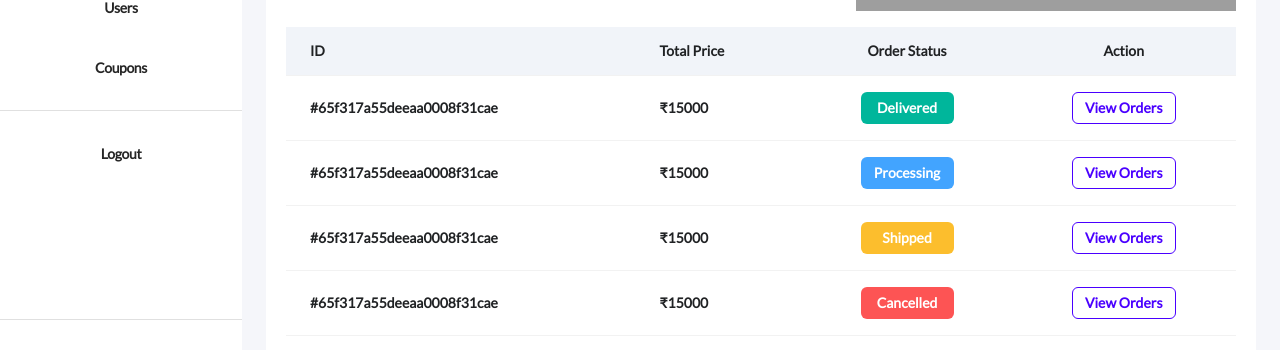
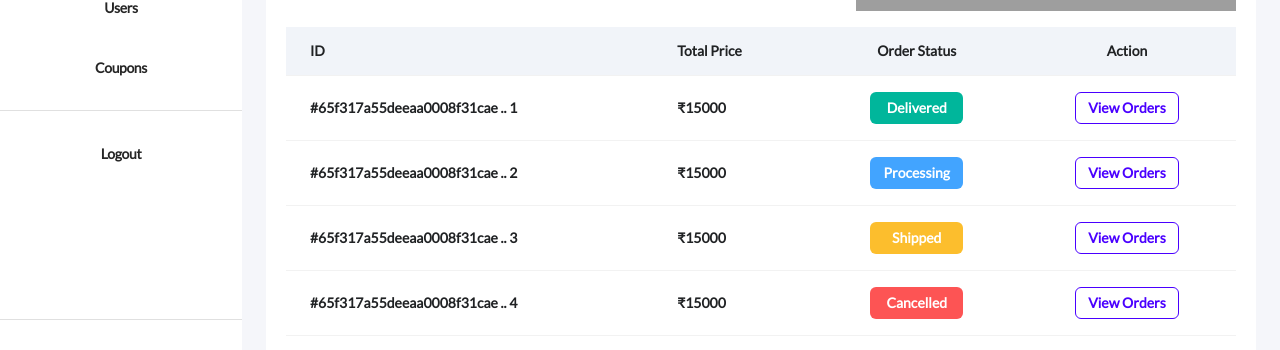
Before and after one commit to neon-lab-dev/Java-admin-panel, a React (Vite) app: page /orders in a window 1280 px wide. Shown: the part 434-784 px from the top of the page. Built offline with nearby package versions, Linux system fonts and the light colour scheme; grey boxes are pictures that could not be loaded.

Commit message:
fix-order detail modal

```diff
--- a/src/assets/mock-data.js
+++ b/src/assets/mock-data.js
@@ -1,11 +1,81 @@
 export const ORDER_DATA = [
-    { id: "#65f317a55deeaa0008f31cae", price: "15000", status: "delivered", },
-    { id: "#65f317a55deeaa0009931cae", price: "15000", status: "processing", },
-    { id: "#65f317a55deeaa0008f31cae", price: "15000", status: "shipped", },
-    { id: "#65f317a55deeaa0008f31cae", price: "15000", status: "cancelled", },
-    { id: "#65f317a55deeaa0008f31cae", price: "15000", status: "delivered", },
-    { id: "#65f317a55deeaa0008f31cae", price: "15000", status: "delivered", },
-    { id: "#65f317a55deeaa0008f31cae", price: "15000", status: "delivered", },
-    { id: "#65f317a55deeaa0008f31cae", price: "15000", status: "delivered", },
-    { id: "#65f317a55deeaa0008f31cae", price: "15000", status: "delivered", },
+    { num: 1, id: "#65f317a55deeaa0008f31cae", price: "15000", status: "delivered", },
+    { num: 2, id: "#65f317a55deeaa0009931cae", price: "15000", status: "processing", },
+    { num: 3, id: "#65f317a55deeaa0008f31cae", price: "15000", status: "shipped", },
+    { num: 4, id: "#65f317a55deeaa0008f31cae", price: "15000", status: "cancelled", },
+    { num: 5, id: "#65f317a55deeaa0008f31cae", price: "15000", status: "delivered", },
+    { num: 6, id: "#65f317a55deeaa0008f31cae", price: "15000", status: "delivered", },
+    { num: 7, id: "#65f317a55deeaa0008f31cae", price: "15000", status: "delivered", },
+    { num: 8, id: "#65f317a55deeaa0008f31cae", price: "15000", status: "delivered", },
+    { num: 9, id: "#65f317a55deeaa0008f31cae", price: "15000", status: "delivered", },
+    { num: 10, id: "#65f317a55deeaa0008f31cae", price: "15000", status: "delivered", },
+    { num: 11, id: "#65f317a55deeaa0008f31cae", price: "15000", status: "delivered", },
+    { num: 12, id: "#65f317a55deeaa0009931cae", price: "15000", status: "processing", },
+    { num: 13, id: "#65f317a55deeaa0008f31cae", price: "15000", status: "shipped", },
+    { num: 14, id: "#65f317a55deeaa0008f31cae", price: "15000", status: "cancelled", },
+    { num: 15, id: "#65f317a55deeaa0008f31cae", price: "15000", status: "delivered", },
+    { num: 16, id: "#65f317a55deeaa0008f31cae", price: "15000", status: "delivered", },
+    { num: 17, id: "#65f317a55deeaa0008f31cae", price: "15000", status: "delivered", },
+    { num: 18, id: "#65f317a55deeaa0008f31cae", price: "15000", status: "delivered", },
+    { num: 19, id: "#65f317a55deeaa0008f31cae", price: "15000", status: "delivered", },
+    { num: 20, id: "#65f317a55deeaa0008f31cae", price: "15000", status: "delivered", },
+    { num: 21, id: "#65f317a55deeaa0008f31cae", price: "15000", status: "delivered", },
+    { num: 22, id: "#65f317a55deeaa0009931cae", price: "15000", status: "processing", },
+    { num: 23, id: "#65f317a55deeaa0008f31cae", price: "15000", status: "shipped", },
+    { num: 24, id: "#65f317a55deeaa0008f31cae", price: "15000", status: "cancelled", },
+    { num: 25, id: "#65f317a55deeaa0008f31cae", price: "15000", status: "delivered", },
+    { num: 26, id: "#65f317a55deeaa0008f31cae", price: "15000", status: "delivered", },
+    { num: 27, id: "#65f317a55deeaa0008f31cae", price: "15000", status: "delivered", },
+    { num: 28, id: "#65f317a55deeaa0008f31cae", price: "15000", status: "delivered", },
+    { num: 29, id: "#65f317a55deeaa0008f31cae", price: "15000", status: "delivered", },
+    { num: 30, id: "#65f317a55deeaa0008f31cae", price: "15000", status: "delivered", },
+    { num: 31, id: "#65f317a55deeaa0008f31cae", price: "15000", status: "delivered", },
+    { num: 32, id: "#65f317a55deeaa0009931cae", price: "15000", status: "processing", },
+    { num: 33, id: "#65f317a55deeaa0008f31cae", price: "15000", status: "shipped", },
+    { num: 34, id: "#65f317a55deeaa0008f31cae", price: "15000", status: "cancelled", },
+    { num: 35, id: "#65f317a55deeaa0008f31cae", price: "15000", status: "delivered", },
+    { num: 36, id: "#65f317a55deeaa0008f31cae", price: "15000", status: "delivered", },
+    { num: 37, id: "#65f317a55deeaa0008f31cae", price: "15000", status: "delivered", },
+    { num: 38, id: "#65f317a55deeaa0008f31cae", price: "15000", status: "delivered", },
+    { num: 39, id: "#65f317a55deeaa0008f31cae", price: "15000", status: "delivered", },
+    { num: 40, id: "#65f317a55deeaa0008f31cae", price: "15000", status: "delivered", },
+    { num: 41, id: "#65f317a55deeaa0008f31cae", price: "15000", status: "delivered", },
+    { num: 42, id: "#65f317a55deeaa0009931cae", price: "15000", status: "processing", },
+    { num: 43, id: "#65f317a55deeaa0008f31cae", price: "15000", status: "shipped", },
+    { num: 44, id: "#65f317a55deeaa0008f31cae", price: "15000", status: "cancelled", },
+    { num: 45, id: "#65f317a55deeaa0008f31cae", price: "15000", status: "delivered", },
+    { num: 46, id: "#65f317a55deeaa0008f31cae", price: "15000", status: "delivered", },
+    { num: 47, id: "#65f317a55deeaa0008f31cae", price: "15000", status: "delivered", },
+    { num: 48, id: "#65f317a55deeaa0008f31cae", price: "15000", status: "delivered", },
+    { num: 49, id: "#65f317a55deeaa0008f31cae", price: "15000", status: "delivered", },
+    { num: 50, id: "#65f317a55deeaa0008f31cae", price: "15000", status: "delivered", },
+    { num: 51, id: "#65f317a55deeaa0008f31cae", price: "15000", status: "delivered", },
+    { num: 52, id: "#65f317a55deeaa0009931cae", price: "15000", status: "processing", },
+    { num: 53, id: "#65f317a55deeaa0008f31cae", price: "15000", status: "shipped", },
+    { num: 54, id: "#65f317a55deeaa0008f31cae", price: "15000", status: "cancelled", },
+    { num: 55, id: "#65f317a55deeaa0008f31cae", price: "15000", status: "delivered", },
+    { num: 56, id: "#65f317a55deeaa0008f31cae", price: "15000", status: "delivered", },
+    { num: 57, id: "#65f317a55deeaa0008f31cae", price: "15000", status: "delivered", },
+    { num: 58, id: "#65f317a55deeaa0008f31cae", price: "15000", status: "delivered", },
+    { num: 59, id: "#65f317a55deeaa0008f31cae", price: "15000", status: "delivered", },
+    { num: 60, id: "#65f317a55deeaa0008f31cae", price: "15000", status: "delivered", },
+    { num: 61, id: "#65f317a55deeaa0008f31cae", price: "15000", status: "delivered", },
+    { num: 62, id: "#65f317a55deeaa0009931cae", price: "15000", status: "processing", },
+    { num: 63, id: "#65f317a55deeaa0008f31cae", price: "15000", status: "shipped", },
+    { num: 64, id: "#65f317a55deeaa0008f31cae", price: "15000", status: "cancelled", },
+    { num: 65, id: "#65f317a55deeaa0008f31cae", price: "15000", status: "delivered", },
+    { num: 66, id: "#65f317a55deeaa0008f31cae", price: "15000", status: "delivered", },
+    { num: 67, id: "#65f317a55deeaa0008f31cae", price: "15000", status: "delivered", },
+    { num: 68, id: "#65f317a55deeaa0008f31cae", price: "15000", status: "delivered", },
+    { num: 69, id: "#65f317a55deeaa0008f31cae", price: "15000", status: "delivered", },
+    { num: 70, id: "#65f317a55deeaa0008f31cae", price: "15000", status: "delivered", },
+    { num: 71, id: "#65f317a55deeaa0008f31cae", price: "15000", status: "delivered", },
+    { num: 72, id: "#65f317a55deeaa0009931cae", price: "15000", status: "processing", },
+    { num: 73, id: "#65f317a55deeaa0008f31cae", price: "15000", status: "shipped", },
+    { num: 74, id: "#65f317a55deeaa0008f31cae", price: "15000", status: "cancelled", },
+    { num: 75, id: "#65f317a55deeaa0008f31cae", price: "15000", status: "delivered", },
+    { num: 76, id: "#65f317a55deeaa0008f31cae", price: "15000", status: "delivered", },
+    { num: 77, id: "#65f317a55deeaa0008f31cae", price: "15000", status: "delivered", },
+    { num: 78, id: "#65f317a55deeaa0008f31cae", price: "15000", status: "delivered", },
+    { num: 79, id: "#65f317a55deeaa0008f31cae", price: "15000", status: "delivered", },
 ]
--- a/src/pages/Orders/index.jsx
+++ b/src/pages/Orders/index.jsx
@@ -6,19 +6,46 @@ import downloadIcon from "../../assets/icons/download.svg"
 import helmetImg from "../../assets/icons/helmet.svg"
 import Searchbar from "../../components/Searchbar";
 import { ORDER_DATA } from "../../assets/mock-data";
+import { useEffect, useState } from "react"
 
 
 
 
 const Orders = () => {
 
+    const [Orders, setOrders] = useState()
+    const [page, setPage] = useState(0)
+    const [limit, setLimit] = useState(9)
+
+    // modal window close code
+    useEffect(() => {
+        const modal = document.getElementById('orderDetailModal');
+
+        const handleClickOutsideModal = (event) => {
+            if (event.target === modal) {
+                modal.close();
+            }
+        };
+
+        document.addEventListener('click', handleClickOutsideModal);
+
+        return () => {
+            document.removeEventListener('click', handleClickOutsideModal);
+        };
+    }, []);
 
 
+    useEffect(() => {
+        const temp = [];
+        for (let i = page * limit; i < page * 9 + limit; i++) {
+            if (ORDER_DATA[i]) {
+                temp.push(ORDER_DATA[i]);
+            }
+        }
+        setOrders(temp);
+    }, [page]);
 
-
-
-
-
+    console.log(page);
     return (
         <div className='bg-lightgray h-full w-full p-6 pb-11'>
             <h1 className='font-lato text-[32px] font-bold   text-black leading-[38.4px] '>Total Orders</h1>
@@ -87,8 +114,8 @@ const Orders = () => {
 
                             <tbody>
 
-                                {ORDER_DATA.map(item => <tr className="">
-                                    <td className="font-lato font-semibold text-[14px] text-black">#65f317a55deeaa0008f31cae</td>
+                                {Orders && Orders.map(item => <tr className="">
+                                    <td className="font-lato font-semibold text-[14px] text-black">#65f317a55deeaa0008f31cae .. {item.num}</td>
                                     <td className="font-lato font-semibold text-[14px] text-black">₹{item.price}</td>
                                     <td className="flex justify-center items-center font-lato font-semibold text-[14px]">
 
@@ -104,7 +131,7 @@ const Orders = () => {
 
                                     <td className=" text-center font-lato font-semibold text-[14px]"><button onClick={() => {
                                         window.orderDetailModal.showModal()
-                                    }} className="btn btn-sm btn-outline btn-primary rounded-md text-white">View Orders</button></td>
+                                    }} className="btn text-nowrap btn-sm btn-outline btn-primary rounded-md text-white">View Orders</button></td>
                                 </tr>
                                 )}
                             </tbody>
@@ -113,10 +140,10 @@ const Orders = () => {
 
                     <hr />
                     <div className="flex items-center justify-end   gap-3 mt-3">
-                        <p className="font-lato font-semibold text-grey  text-[14px]">Showing 1-09 of 78</p>
+                        <p className="font-lato font-semibold text-grey  text-[14px]">Showing {Orders && Orders[0].num} - {Orders && Orders[Orders.length - 1].num} of {ORDER_DATA.length}</p>
                         <div className=" border-borderColor  join ">
-                            <button className="border-[0.6px] rounded-l-lg  p-2  px-3  bg-smoke"><img src={leftCaret} /></button>
-                            <button className="border-[0.6px] rounded-r-lg p-2  px-3 bg-smoke"><img src={rightCaret} alt="" /></button>
+                            <button onClick={e => setPage(page === 0 ? page : page - 1)} className="border-[0.6px] rounded-l-lg  p-2  px-3  bg-smoke"><img src={leftCaret} /></button>
+                            <button onClick={e => setPage(page === 8 ? page : page + 1)} className="border-[0.6px] rounded-r-lg p-2  px-3 bg-smoke"><img src={rightCaret} alt="" /></button>
                         </div>
                     </div>
 
@@ -131,15 +158,17 @@ const Orders = () => {
             {/* Order detail modal start */}
 
 
-            <dialog id="orderDetailModal" className=" modal">
-                <form method="dialog" className="rounded-lg border shadow-lg p-3 py-5 w-[1085px] bg-white">
+            <dialog id="orderDetailModal" className=" modal ">
+
+                <form method="dialog" className="rounded-lg  relative border shadow-lg p-3 py-5 max-h-[907px] max-w-[1085px] bg-white">
+                    <div className="modal-overlay"></div>
                     <div className="">
 
-                        <button className="btn btn-sm btn-circle btn-ghost absolute right-2 top-2">✕</button>
 
                         <div className="grid  justify-center px-4 grid-cols-12">
 
                             <div className="col-span-4 overflow-y-auto px-4 py-6 h-[calc(100vh-80px)]">
+
                                 <h1 className="font-lato  font-semibold text-center text-[24px]">Order Item</h1>
                                 <div className="flex  flex-col justify-center ">
                                     <div className="">
@@ -152,32 +181,12 @@ const Orders = () => {
 
                                             <h2 className="font-semibold text-[18px] font-lato text-black">SG Optipro Cricket Helmet</h2>
                                             <div className="flex justify-between my-2  items-center">
-                                                <div className="font-semibold  flex items-center gap-1"><h3 className="text-black">Price:</h3> <span className="text-stone">₹15000</span> </div>
-                                                <div className="font-semibold  flex items-center gap-1"><h3 className="text-black">Qty:</h3> <span className="text-stone">1</span> </div>
+                                                <div className="font-semibold  flex items-center gap-1"><h3 className="text-black">Price:</h3> <span className="text-stone font-medium">₹15000</span> </div>
+                                                <div className="font-semibold  flex items-center gap-1"><h3 className="text-black">Qty:</h3> <span className="text-stone font-medium">1</span> </div>
 
                                             </div>
                                         </div>
-                                        <div className="font-semibold  flex items-center gap-1"><h3 className="text-black">Product ID:</h3> <span className="text-stone">65f317a55deeaa0008f31cae</span> </div>
-                                    </div>
-
-                                </div>
-                                <div className="flex  flex-col justify-center ">
-                                    <div className="">
-
-                                        <div className="bg-darksmoke mt-8 rounded-lg shadow-md w-full h-[317px]">
-                                            <img src={helmetImg} alt="" />
-                                        </div>
-
-                                        <div className="mt-3">
-
-                                            <h2 className="font-semibold text-[18px] font-lato text-black">SG Optipro Cricket Helmet</h2>
-                                            <div className="flex justify-between my-2  items-center">
-                                                <div className="font-semibold  flex items-center gap-1"><h3 className="text-black">Price:</h3> <span className="text-stone">₹15000</span> </div>
-                                                <div className="font-semibold  flex items-center gap-1"><h3 className="text-black">Qty:</h3> <span className="text-stone">1</span> </div>
-
-                                            </div>
-                                        </div>
-                                        <div className="font-semibold  flex items-center gap-1"><h3 className="text-black">Product ID:</h3> <span className="text-stone">65f317a55deeaa0008f31cae</span> </div>
+                                        <div className="font-semibold  flex items-center gap-1"><h3 className="text-black">Product ID:</h3> <span className="text-stone font-medium">65f317a55deeaa0008f31cae</span> </div>
                                     </div>
 
                                 </div>
@@ -187,14 +196,17 @@ const Orders = () => {
 
 
 
-                            <div className="col-span-8  border-l-2 border-dashed">
+
+
+                            <div className="col-span-8  overflow-y-auto  border-l-2 border-dashed h-[calc(100vh-80px)]">
                                 <h1 className="font-lato font-semibold text-center text-[24px]" >Order Information</h1>
+                                <div className="px-3 flex mt-1  justify-center flex-col ">
 
-                                <div className="p-5 flex flex-col gap-2 justify-center px-7">
+                                    <div className=" flex flex-col p-5  gap-3 border-b-2 border-dashed justify-center ">
 
                                         <div className="font-semibold  font-lato     flex items-center gap-1"><h3 className="text-black">Address:</h3> <span className="font-medium text-lightbrown">Tulsipur 4 Banahari Dang</span> </div>
                                         <div className="font-semibold  font-lato     flex items-center gap-1"><h3 className="text-black">Landmark:</h3> <span className="font-medium text-lightbrown">Purvanchal Campus abc</span> </div>
-                                    <div className="flex items-center font-lato  justify-between">
+                                        <div className="flex items-center font-lato flex-wrap  justify-between">
                                             <div className="font-semibold  font-lato     flex items-center gap-1"><h3 className="text-black">State:</h3> <span className=" text-lightbrown font-medium">Lumbini</span> </div>
                                             <div className="font-semibold  font-lato     flex items-center gap-1"><h3 className="text-black">City:</h3> <span className=" text-lightbrown font-medium">Tulsipur</span> </div>
                                             <div className="font-semibold  font-lato     flex items-center gap-1"><h3 className="text-black">Country:</h3> <span className=" text-lightbrown font-medium">India</span> </div>
@@ -202,11 +214,56 @@ const Orders = () => {
                                         <div className="font-semibold  flex items-center gap-1"><h3 className="text-black">Pin Code:</h3> <span className="font-medium text-lightbrown">22200</span> </div>
 
                                     </div>
+
+                                    <div className="flex flex-col p-5  gap-3  justify-start border-b-2 border-dashed">
+                                        <div className="font-semibold  font-lato justify-between    flex items-center"><h3 className="text-black">Item Price:</h3> <span className="font-medium text-lightbrown">₹15000</span> </div>
+                                        <div className="font-semibold  font-lato justify-between    flex items-center"><h3 className="text-black">Discount:</h3> <span className="font-medium text-lightbrown">₹0</span> </div>
+                                        <div className="font-semibold  font-lato justify-between    flex items-center"><h3 className="text-black">Total Price:</h3> <span className="font-medium text-lightbrown">₹0</span> </div>
+                                    </div>
+                                    <div className="flex flex-col p-5 gap-3   border-b-2 border-dashed">
+                                        <div className="flex items-center flex-wrap justify-between ">
+                                            <div className="font-semibold  font-lato    flex items-center gap-2"><h3 className="text-black">User Name:</h3> <span className="font-medium text-lightbrown">Test 12345</span> </div>
+                                            <div className="font-semibold  font-lato    flex items-center gap-2"><h3 className="text-black">Phone No:</h3> <span className="font-medium text-lightbrown">9545854125</span> </div>
+
+                                        </div>
+                                        <div className="font-semibold  font-lato    flex items-center gap-2"><h3 className="text-black">User Email:</h3> <span className="font-medium text-lightbrown">Test 12345@gmail.com</span> </div>
+                                    </div>
+
+
+                                    <div className="flex flex-col p-5 gap-3   border-b-2 border-dashed">
+                                        <div className="font-semibold  font-lato    flex items-center gap-2"><h3 className="text-black">Order Status:</h3> <span className="font-semibold text-red">Processing</span> </div>
+                                        <h3 className="text-black font-semibold">Process Order</h3>
+                                    </div>
+
+                                    <div className="flex flex-col p-5 gap-3  ">
+                                        <div className="px-1 pr-5 rounded-lg border-borderColor border-[0.6px] bg-darksmoke w-full">
+                                            {/* select box */}
+                                            <select className=" px-3 pr-5 bg-darksmoke w-full   select-sm outline-none focus:outline-none">
+                                                <option disabled selected>Choose Status</option>
+                                                <option>Pending</option>
+                                                <option>Shipped</option>
+                                                <option>Cancelled</option>
+                                                <option>Delivered</option>
+                                            </select>
+                                        </div>
+                                        <div className="flex justify-evenly mt-3 items-center">
+                                            <button className="  w-[192px] h-[50px] border border-borderColor  rounded-[6px] bg-lightgreen text-white">Process</button>
+                                            <button className="  w-[192px] h-[50px] border border-borderColor rounded-[6px] bg-white outline-double outline-1 text-black  hover:bg-black hover:text-white">Download Invice</button>
+                                        </div>
+
+                                    </div>
+
+
+                                </div>
+
+
+
                             </div>
 
                         </div>
 
                     </div>
+
                 </form>
             </dialog>
 
--- a/tailwind.config.js
+++ b/tailwind.config.js
@@ -20,7 +20,8 @@ export default {
         skyblue: "#42A4FF",
         yellow: "#FCBE2D",
         lightred: "#FD5454",
-        stone: "#A1A1A1"
+        stone: "#A1A1A1",
+        lightgreen: "#60AFBD"
       },
       fontFamily: {
         lato: ["Lato", "sans-serif"],
```
Lines whose indentation alone changed are shown as unchanged.
